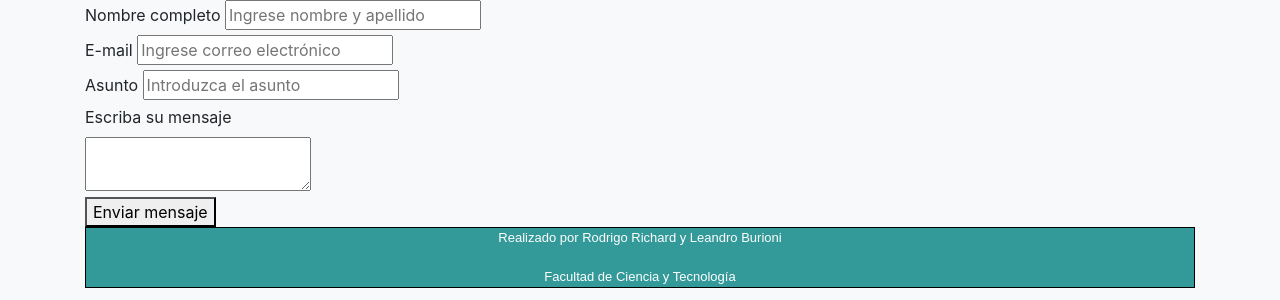
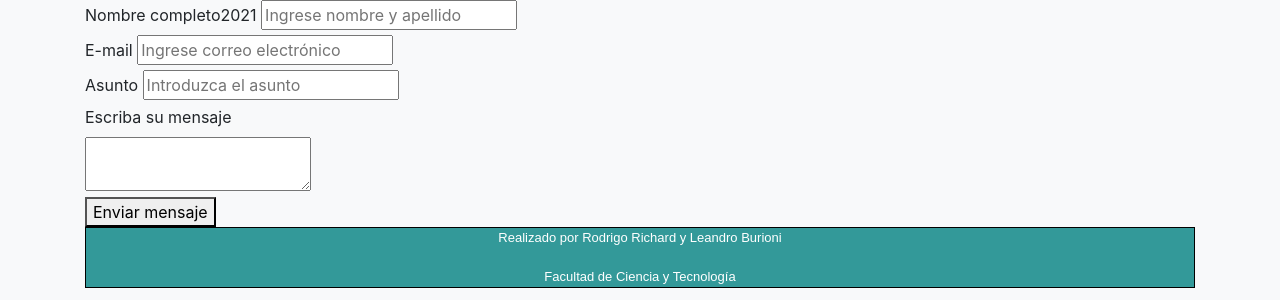
Before and after one commit to LeandroBurioni/FCyT_PA-TP1, a PHP site: page /contacto.php in a window 1280 px wide. Shown: the part 77-377 px from the top of the page. Run offline with PHP 8.4, Linux system fonts and the light colour scheme.

Commit message:
prueba domnical

```diff
--- a/contacto.php
+++ b/contacto.php
@@ -2,7 +2,7 @@
 
 <form action="contact.php" method="post">
   <div class="elem-group">
-    <label for="name">Nombre completo</label>
+    <label for="name">Nombre completo2021</label>
     <input type="text" name="nombre_visitante" placeholder="Ingrese nombre y apellido" pattern=[A-Z\sa-z]{3,20} required>
   </div>
   <div class="elem-group">
```
